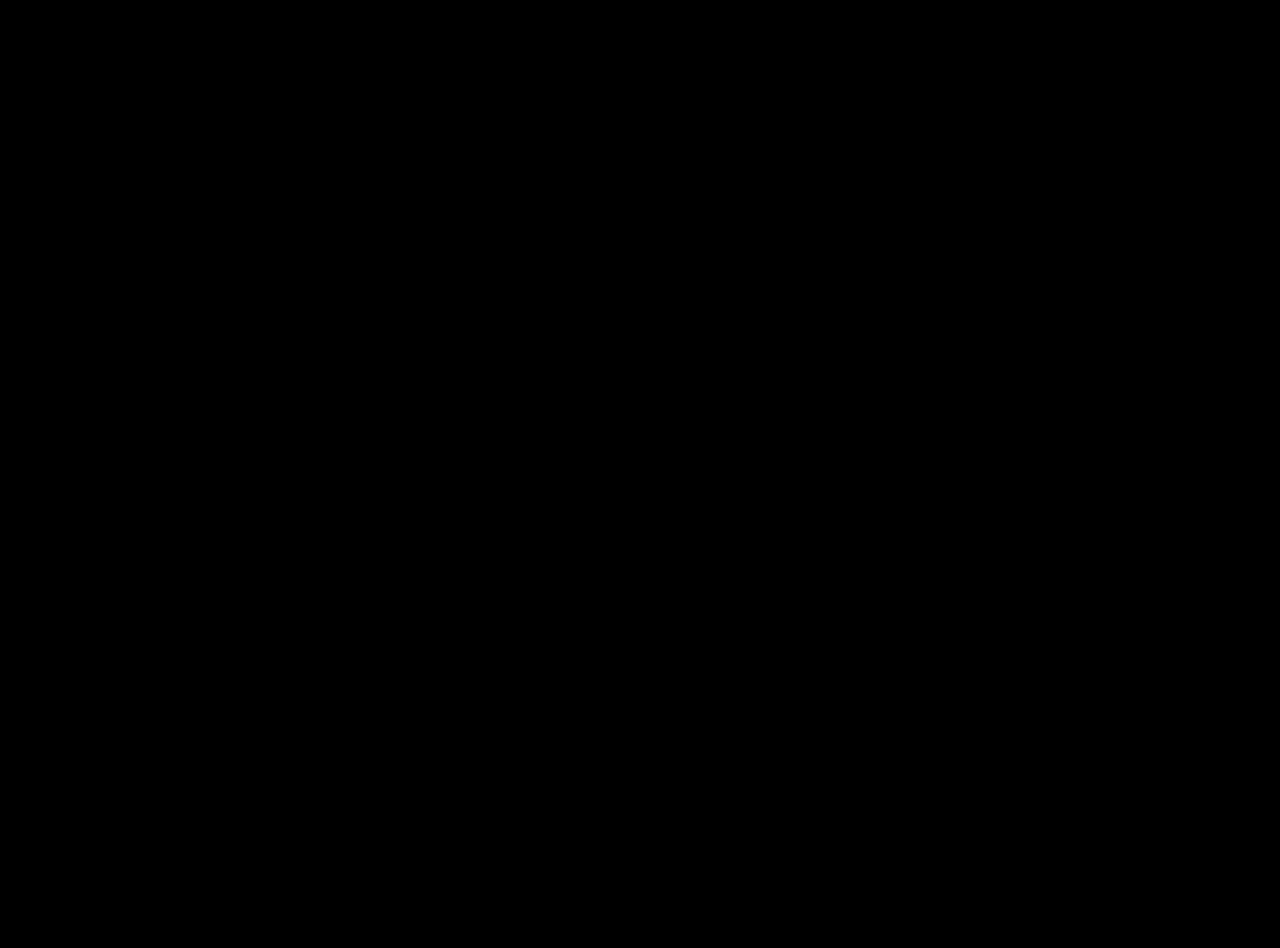
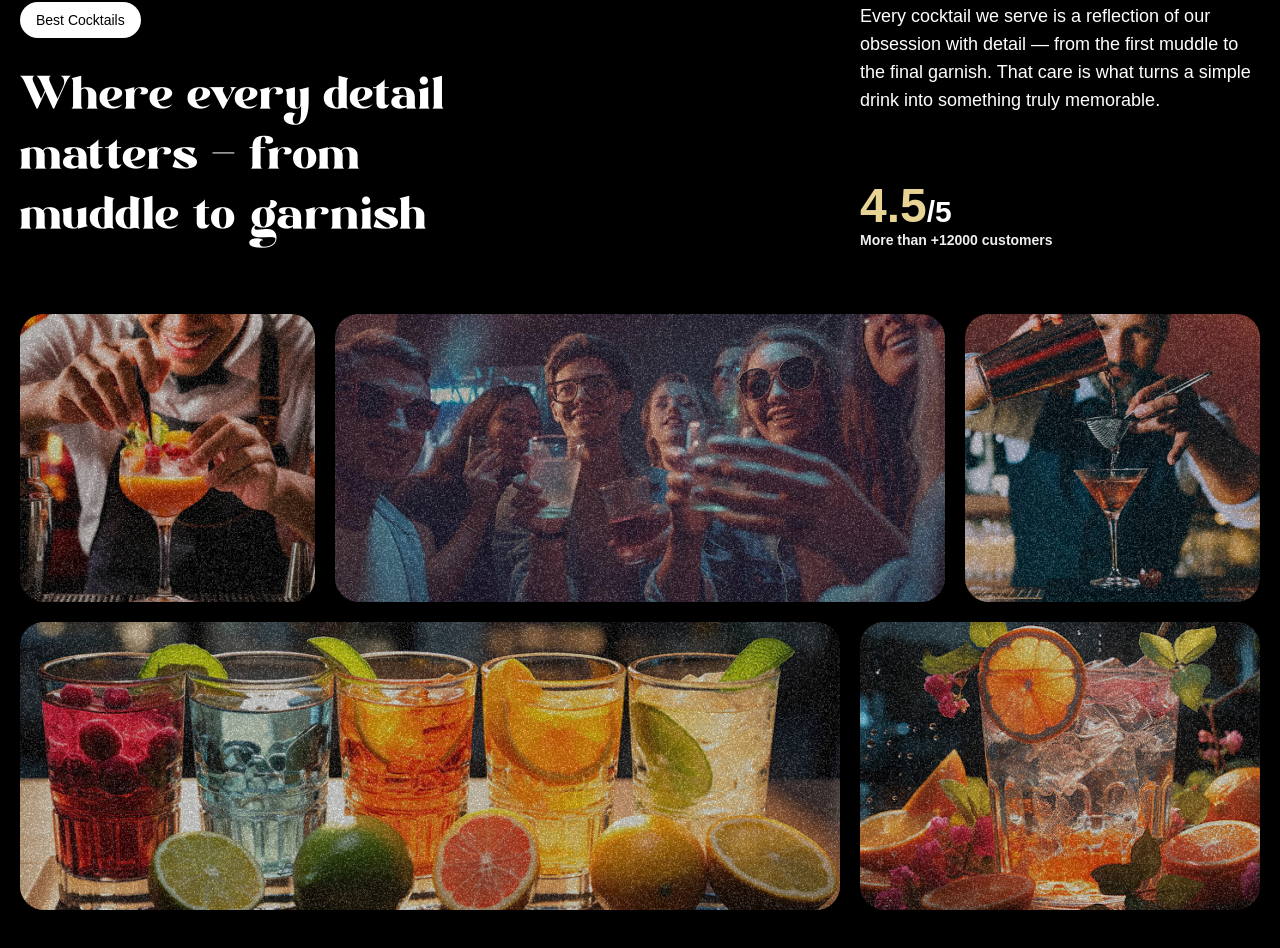
Before and after one commit to SieGer05/cocktailia-react, a React (Vite) app: page / in a window 1280 px wide. Shown: the part 1710-2658 px from the top of the page. Before the commit the page ends 1600 px from the top, so only its background shows below. Built offline with nearby package versions, Linux system fonts and the light colour scheme; a web font is replaced by a local one.

Commit message:
feat: add About component with GSAP animations and integrate into App

```diff
--- a/src/App.jsx
+++ b/src/App.jsx
@@ -3,6 +3,7 @@
 import NavBar from "./components/NavBar";
 import Hero from "./components/Hero";
 import Cocktails from "./components/Cocktails";
+import About from "./components/About";
 
 gsap.registerPlugin(ScrollTrigger, SplitText);
 
@@ -12,6 +13,7 @@
          <NavBar />
          <Hero />
          <Cocktails />
+         <About />
       </main>
    );
 }
--- /dev/null
+++ b/src/components/About.jsx
@@ -0,0 +1,95 @@
+import { useGSAP } from "@gsap/react";
+import gsap from "gsap";
+import { SplitText } from "gsap/all";
+
+function About() {
+   useGSAP(() => {
+      const titleSplit = SplitText.create('#about h2', {
+         type: 'words'
+      })
+
+      const scrollTimeline = gsap.timeline({
+         scrollTrigger: {
+            trigger: '#about',
+            start: 'top center'
+         }
+      })
+
+      scrollTimeline
+         .from(titleSplit.words, {
+            opacity: 0,
+            duration: 1,
+            yPercent: 100,
+            ease: 'expo.out',
+            stagger: 0.02
+         })
+         .from('.top-grid div, .bottom-grid div', {
+            opacity: 0,
+            duration: 1,
+            ease: 'power1.inOut',
+            stagger: 0.04
+         }, '-=0.5')
+   }, []);
+
+   return (
+      <div id="about">
+         <div className="mb-16 md:px-0 px-5">
+            <div className="content">
+               <div className="md:col-span-8">
+                  <p className="badge">Best Cocktails</p>
+                  <h2>
+                     Where every detail matters<span className="text-white"> - </span>
+                     from muddle to garnish
+                  </h2>
+               </div>
+
+               <div className="sub-content">
+                  <p>
+                     Every cocktail we serve is a reflection of our obsession with detail — from the first muddle to the final garnish. That care is what turns a simple drink into something truly memorable.
+                  </p>
+
+                  <div>
+                     <p className="md:text-3xl text-xl font-bold">
+                        <span>4.5</span>/5
+                        <p className="text-sm text-white-100">
+                           More than +12000 customers
+                        </p>
+                     </p>
+                  </div>
+               </div>
+            </div>
+         </div>
+
+         <div className="top-grid">
+            <div className="md:col-span-3">
+               <div className="noisy" />
+               <img src="/images/abt1.png" alt="grid-img-1" />
+            </div>
+
+            <div className="md:col-span-6">
+               <div className="noisy" />
+               <img src="/images/abt2.png" alt="grid-img-2" />
+            </div>
+
+            <div className="md:col-span-3">
+               <div className="noisy" />
+               <img src="/images/abt5.png" alt="grid-img-5" />
+            </div>
+         </div>
+
+         <div className="bottom-grid">
+            <div className="md:col-span-8">
+               <div className="noisy" />
+               <img src="/images/abt3.png" alt="grid-img-3" />
+            </div>
+
+            <div className="md:col-span-4">
+               <div className="noisy" />
+               <img src="/images/abt4.png" alt="grid-img-4" />
+            </div>
+         </div>
+      </div>
+   );
+}
+
+export default About
```
